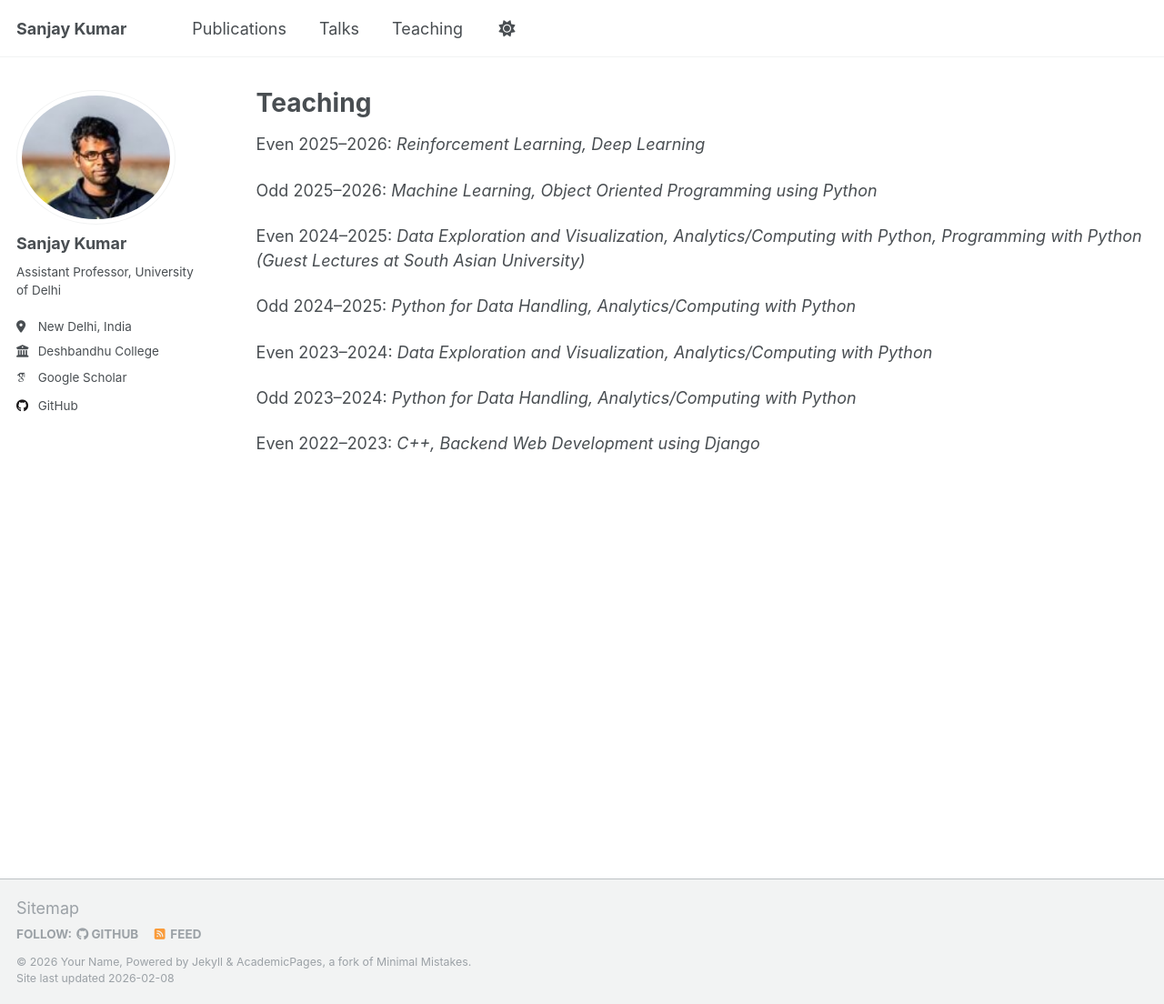
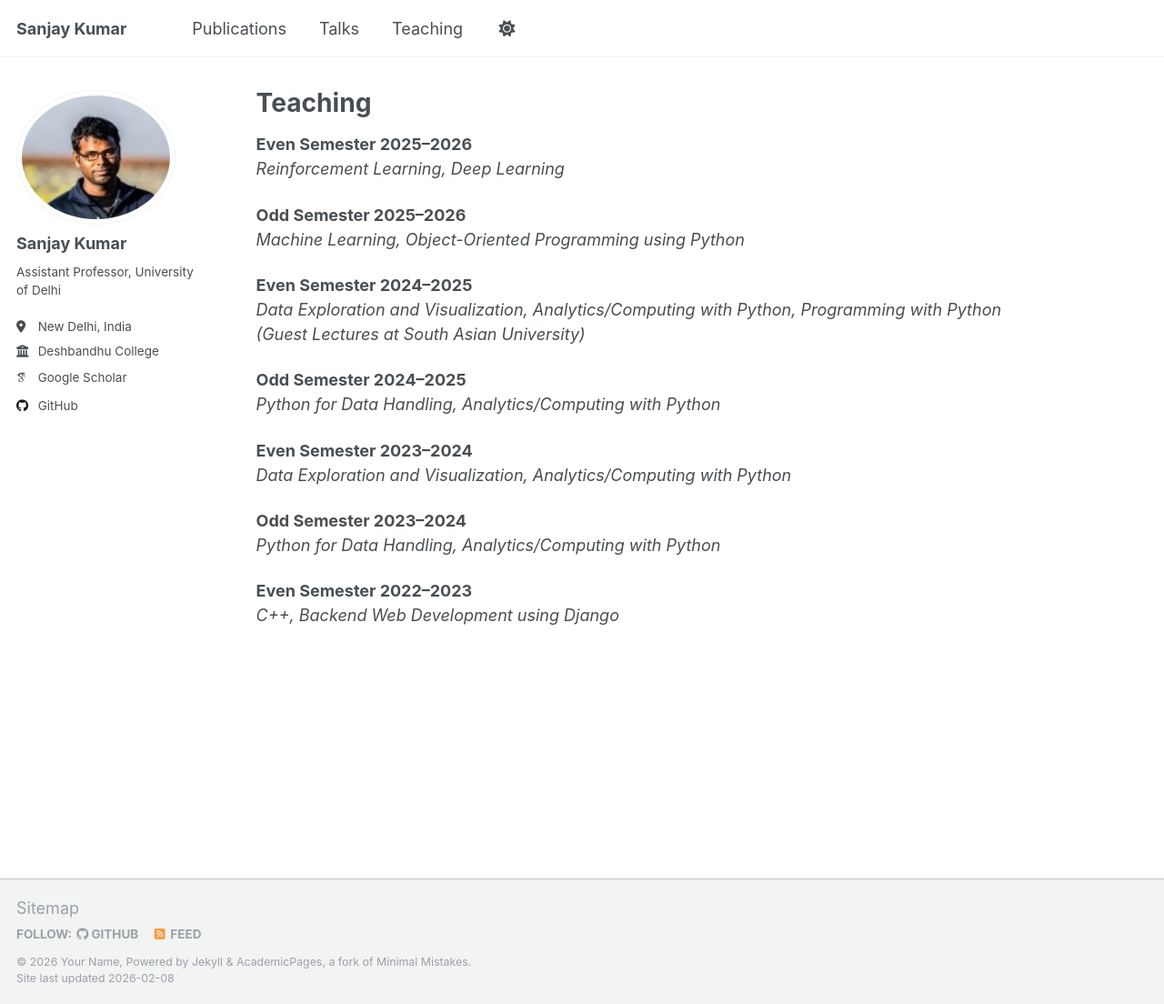
Before and after one commit to sanjayksau/sanjayksau.github.io, a Jekyll site: the page built from _pages/teaching.md, in a window 1280 px wide and 1104 px high. Shown: the whole window at 91% size. Built offline with Jekyll 4.4.1, drawn with Linux system fonts in a browser that asks for light colours; some web fonts are replaced.

Commit message:
Update teaching schedule formatting and content

```diff
--- a/_pages/teaching.md
+++ b/_pages/teaching.md
@@ -5,29 +5,24 @@ permalink: /teaching/
 author_profile: true
 ---
 
-Even 2025–2026: *Reinforcement Learning, Deep Learning*<br>
+**Even Semester 2025–2026**
+*Reinforcement Learning, Deep Learning*
 
+**Odd Semester 2025–2026**
+*Machine Learning, Object-Oriented Programming using Python*
 
-Odd 2025–2026: *Machine Learning, Object Oriented Programming using Python*<br>
+**Even Semester 2024–2025**
+*Data Exploration and Visualization, Analytics/Computing with Python, Programming with Python*
+*(Guest Lectures at South Asian University)*
 
+**Odd Semester 2024–2025**
+*Python for Data Handling, Analytics/Computing with Python*
 
-Even 2024–2025: *Data Exploration and Visualization, Analytics/Computing with Python, Programming with Python (Guest Lectures at South Asian University)*<br>
+**Even Semester 2023–2024**
+*Data Exploration and Visualization, Analytics/Computing with Python*
 
-Odd 2024–2025: *Python for Data Handling, Analytics/Computing with Python*<br>
+**Odd Semester 2023–2024**
+*Python for Data Handling, Analytics/Computing with Python*
 
-Even 2023–2024: *Data Exploration and Visualization, Analytics/Computing with Python*<br>
-
-Odd 2023–2024: *Python for Data Handling, Analytics/Computing with Python*<br>
-
-Even 2022–2023: *C++, Backend Web Development using Django*<br>
-
-
-
-
-{% comment %}
-{% include base_path %}
-
-{% for post in site.teaching reversed %}
-  {% include archive-single.html %}
-{% endfor %}
-{% endcomment %}
+**Even Semester 2022–2023**
+*C++, Backend Web Development using Django*
```
